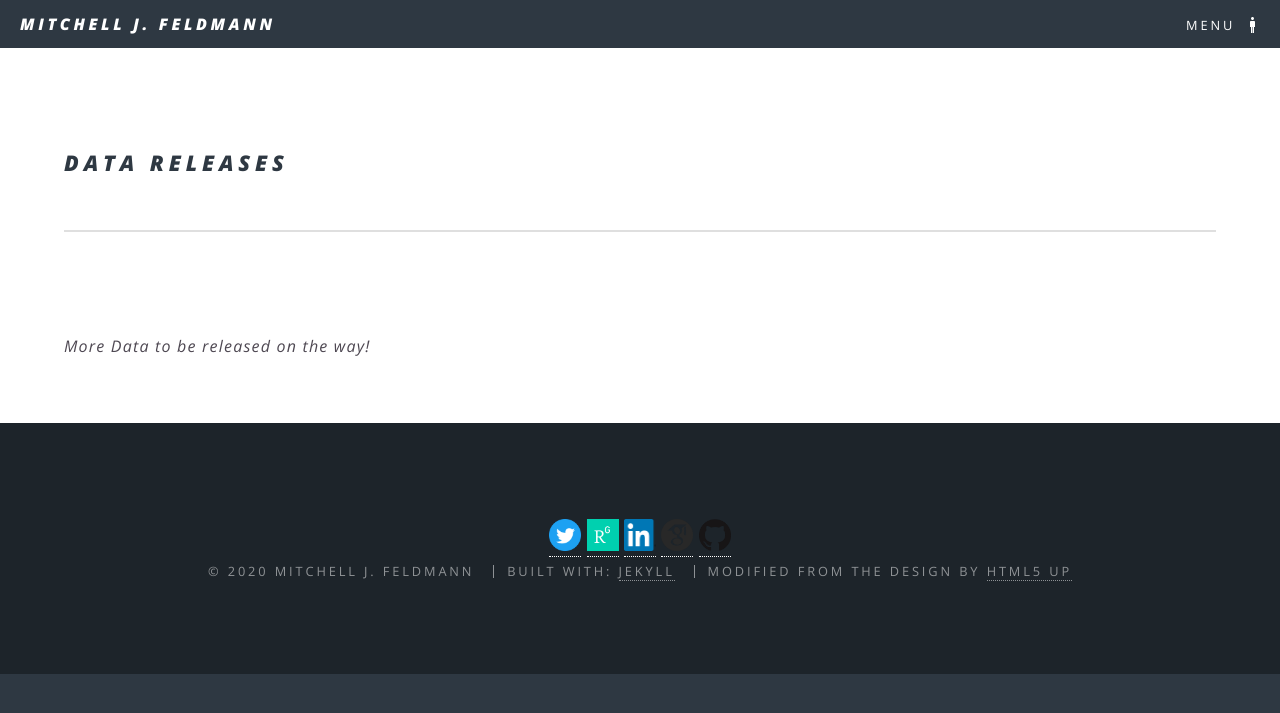
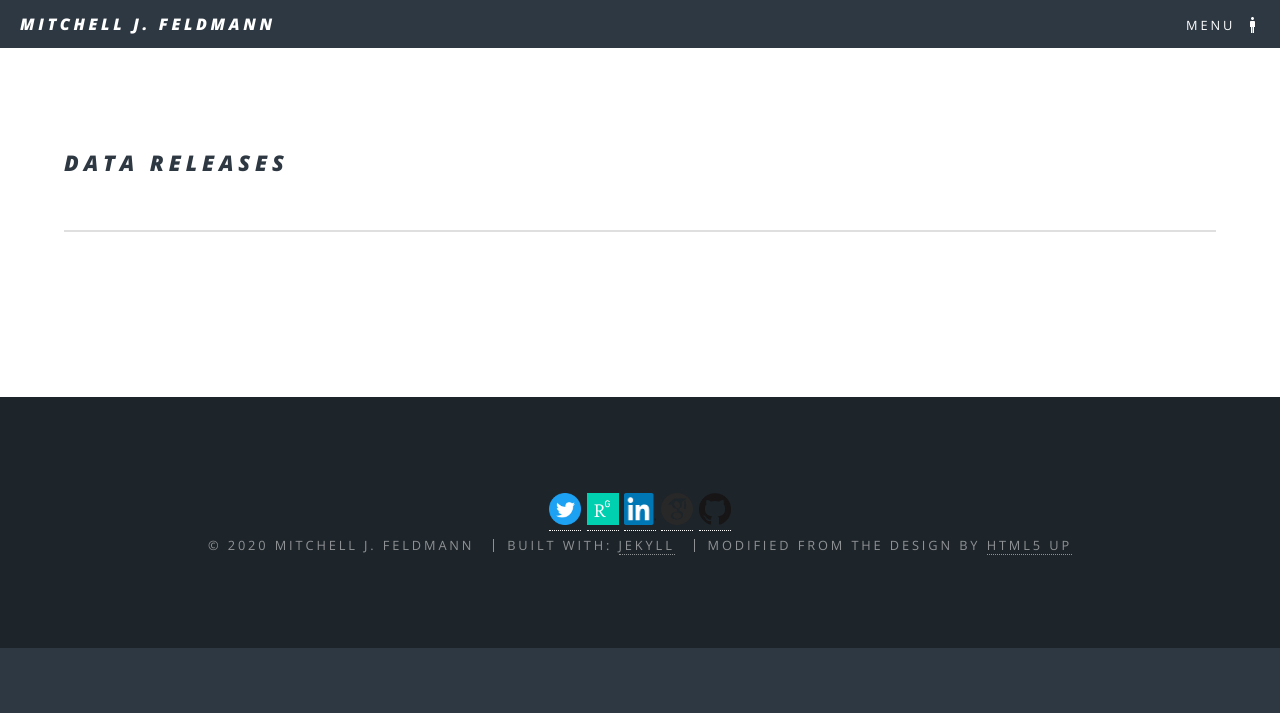
Before and after one commit to mjfeldmann/mjfeldmann.github.io, a Jekyll site: the page built from datas/index.html, in a window 1280 px wide. Shown: the top 713 px of the page. Built offline with Jekyll 4.4.1, drawn with Linux system fonts in a browser that asks for light colours; nearby versions of some CDN libraries.

Commit message:
about me

```diff
--- a/datas/index.html
+++ b/datas/index.html
@@ -12,4 +12,3 @@
 		</div>
 	{% endfor %}
 </div>
-<i>More Data to be released on the way!</i>
--- a/papers/index.html
+++ b/papers/index.html
@@ -12,5 +12,3 @@
 		</div>
 	{% endfor %}
 </div>
-
-<i>More publications on the way!</i>
--- a/posters/index.html
+++ b/posters/index.html
@@ -2,6 +2,3 @@
 layout: post
 title: <i>Posters</i><hr>
 ---
-
-
-<i>More posters on the way!</i>
--- a/presentations/index.html
+++ b/presentations/index.html
@@ -14,5 +14,3 @@
 <script async class="speakerdeck-embed" data-id="65076f71c3b749daaf7db3169bb590b3" data-ratio="1.33333333333333" src="//speakerdeck.com/assets/embed.js"></script>
 <br><br><br><br><br>
 </div>
-
-<i>More presentations on the way!</i>
```
Lines whose indentation alone changed are shown as unchanged.
